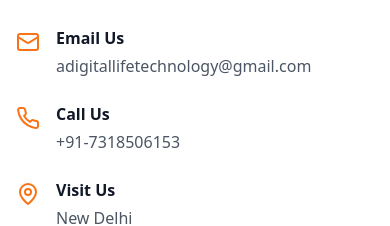
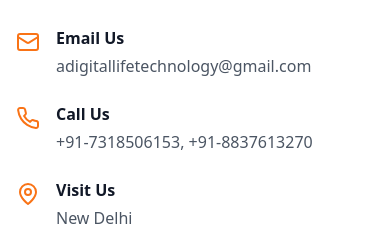
Before and after one commit to adigitallifetechnology/adigitallife-technology, a React (Vite) app: page /contact in a window 390 px wide. Shown: the part 1860-2086 px from the top of the page. Built offline with nearby package versions, Linux system fonts and the light colour scheme.

Commit message:
Add both phone numbers to all contact info sections

```diff
--- a/src/pages/About.tsx
+++ b/src/pages/About.tsx
@@ -33,7 +33,7 @@ const About = () => {
       description: 'Visionary leader driving digital transformation with innovative solutions.',
       linkedin: 'https://www.linkedin.com/in/harsh-sood',
       email: 'adigitallifetechnology@gmail.com',
-      phone: '+91-7318506153'
+      phone: '+91-7318506153, +91-8837613270'
     },
     {
       name: 'Ankit Kumar Soni',
@@ -42,7 +42,7 @@ const About = () => {
       description: 'Technical expert specializing in scalable enterprise solutions.',
       linkedin: 'https://www.linkedin.com/in/ankit-kumar-soni',
       email: 'adigitallifetechnology@gmail.com',
-      phone: '+91-7318506153'
+      phone: '+91-7318506153, +91-8837613270'
     }
   ];
 /*
--- a/src/pages/Contact.tsx
+++ b/src/pages/Contact.tsx
@@ -59,7 +59,7 @@ const Contact = () => {
     {
       icon: <Phone className="w-6 h-6" />,
       title: 'Call Us',
-      details: '+91-7318506153'
+  details: '+91-7318506153, +91-8837613270'
     },
     {
       icon: <MapPin className="w-6 h-6" />,
```
Also changed, not shown: 5 other files (tests, documents, lock files or other folders).
